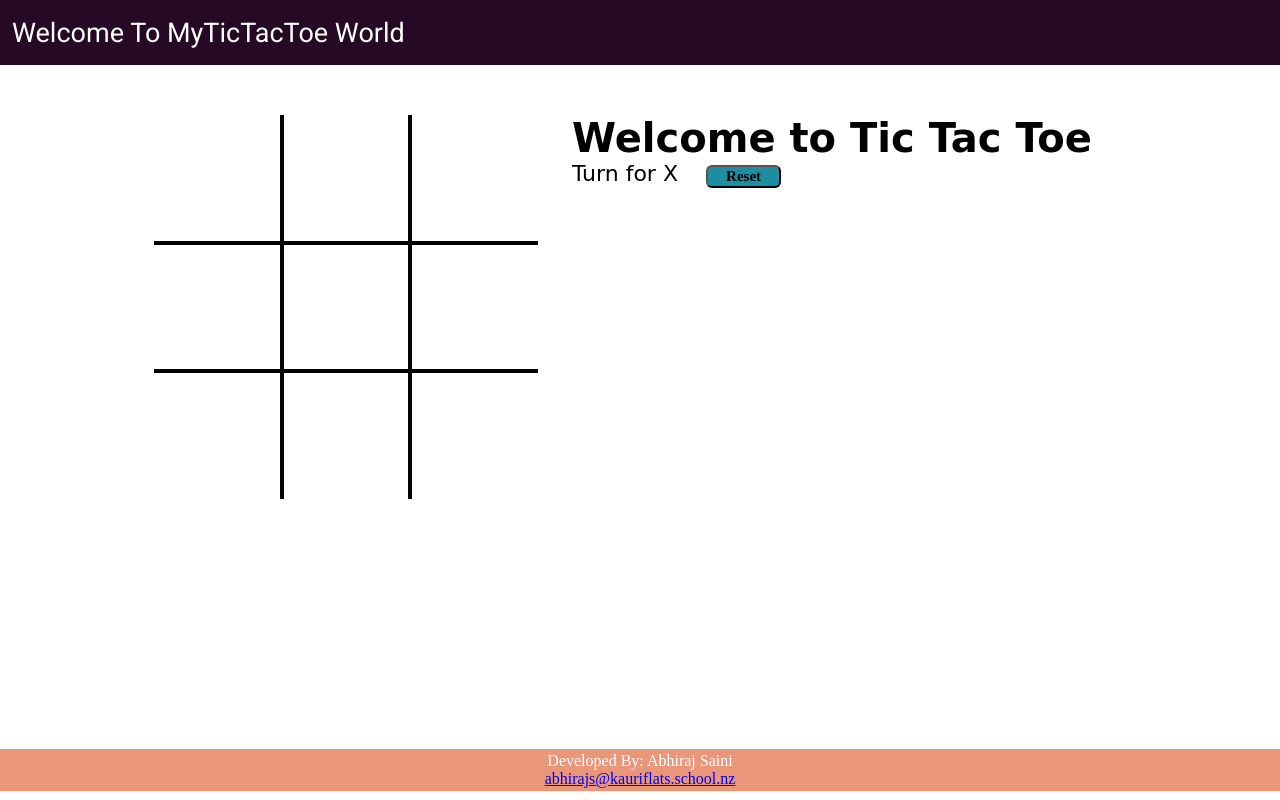
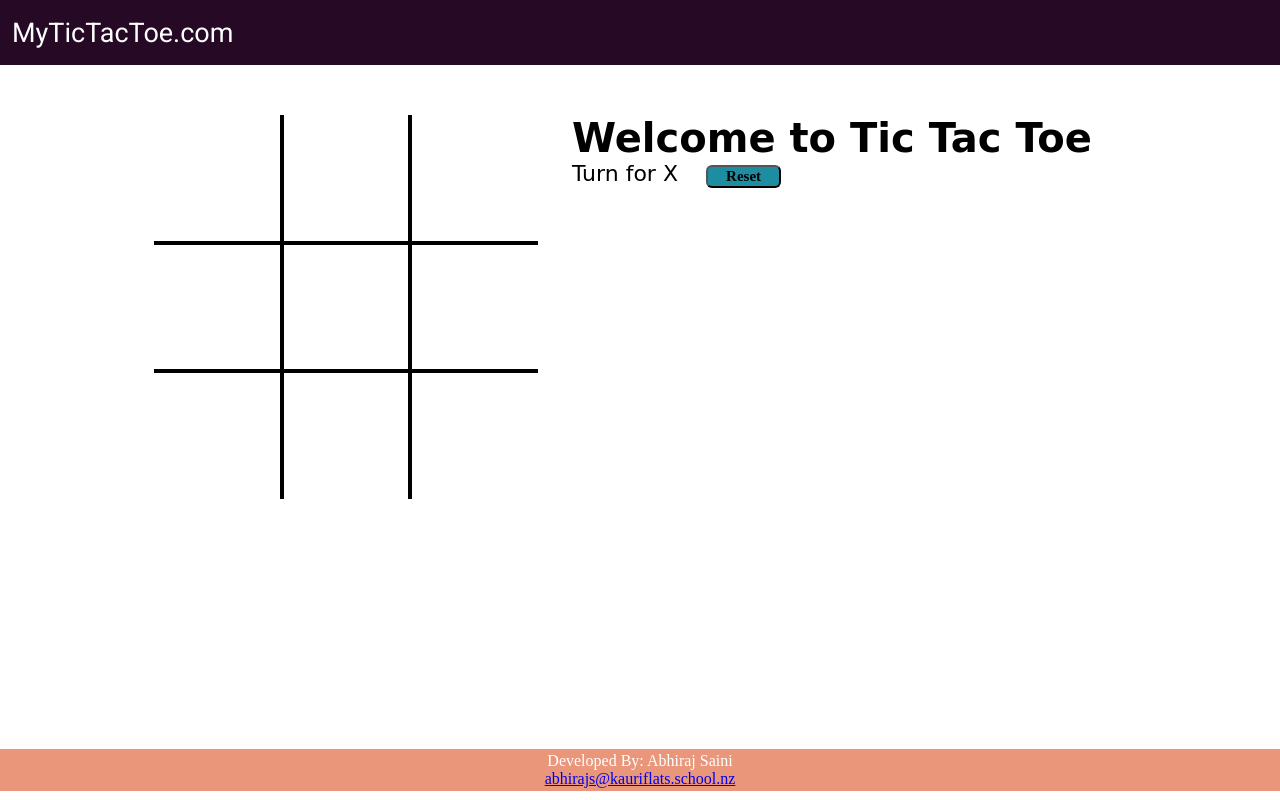
Before and after one commit to moneysaini/TicTacToe, a plain HTML site: page index.html in a window 1280 px wide. Drawn offline with Linux system fonts and the light colour scheme; a web font is replaced by a local one.

Commit message:
revert changes

```diff
--- a/index.html
+++ b/index.html
@@ -10,7 +10,7 @@
 <body>
 <nav>
     <ul>
-<li>Welcome To MyTicTacToe World</li>
+<li>MyTicTacToe.com</li>
     <ul>
 </nav>
 
```
